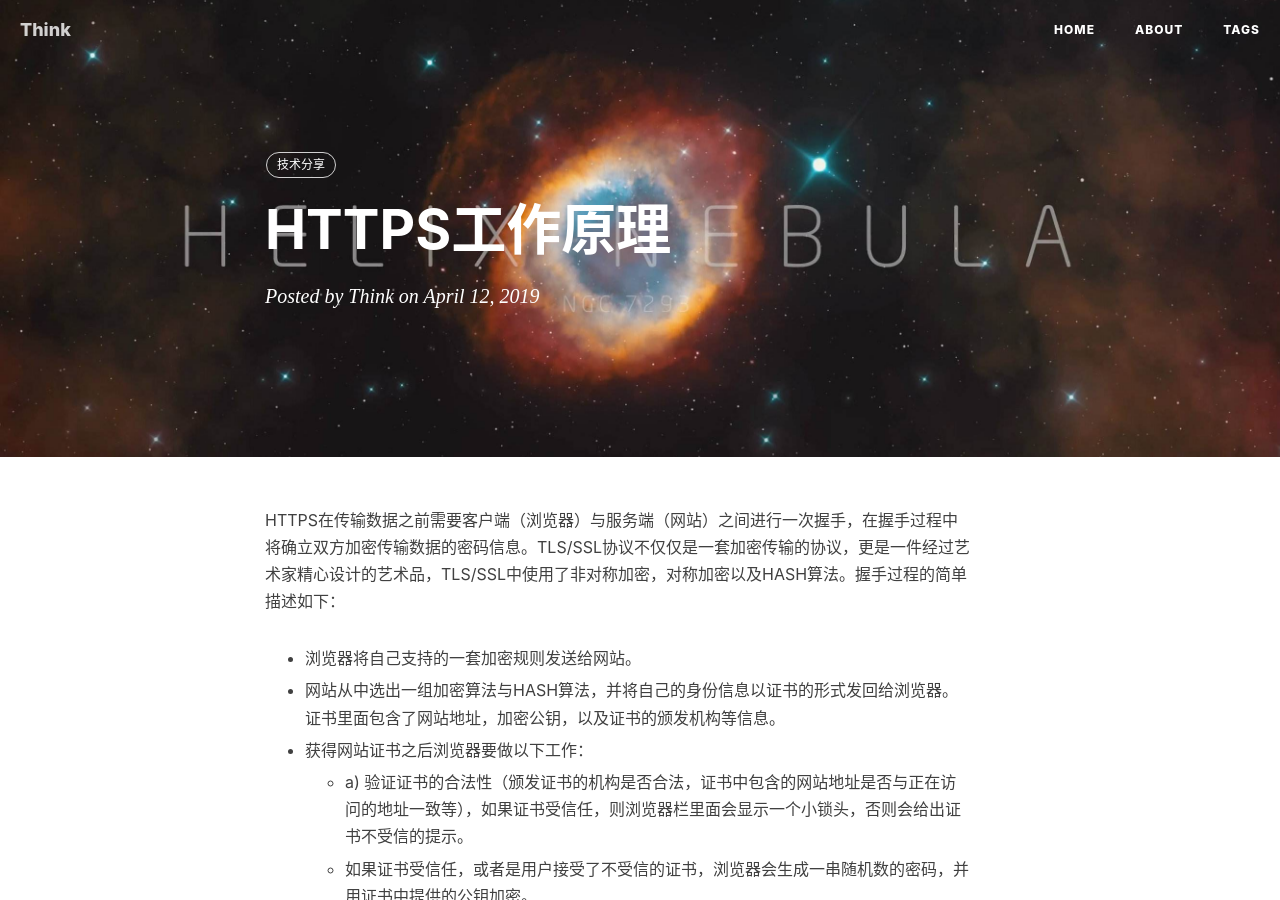
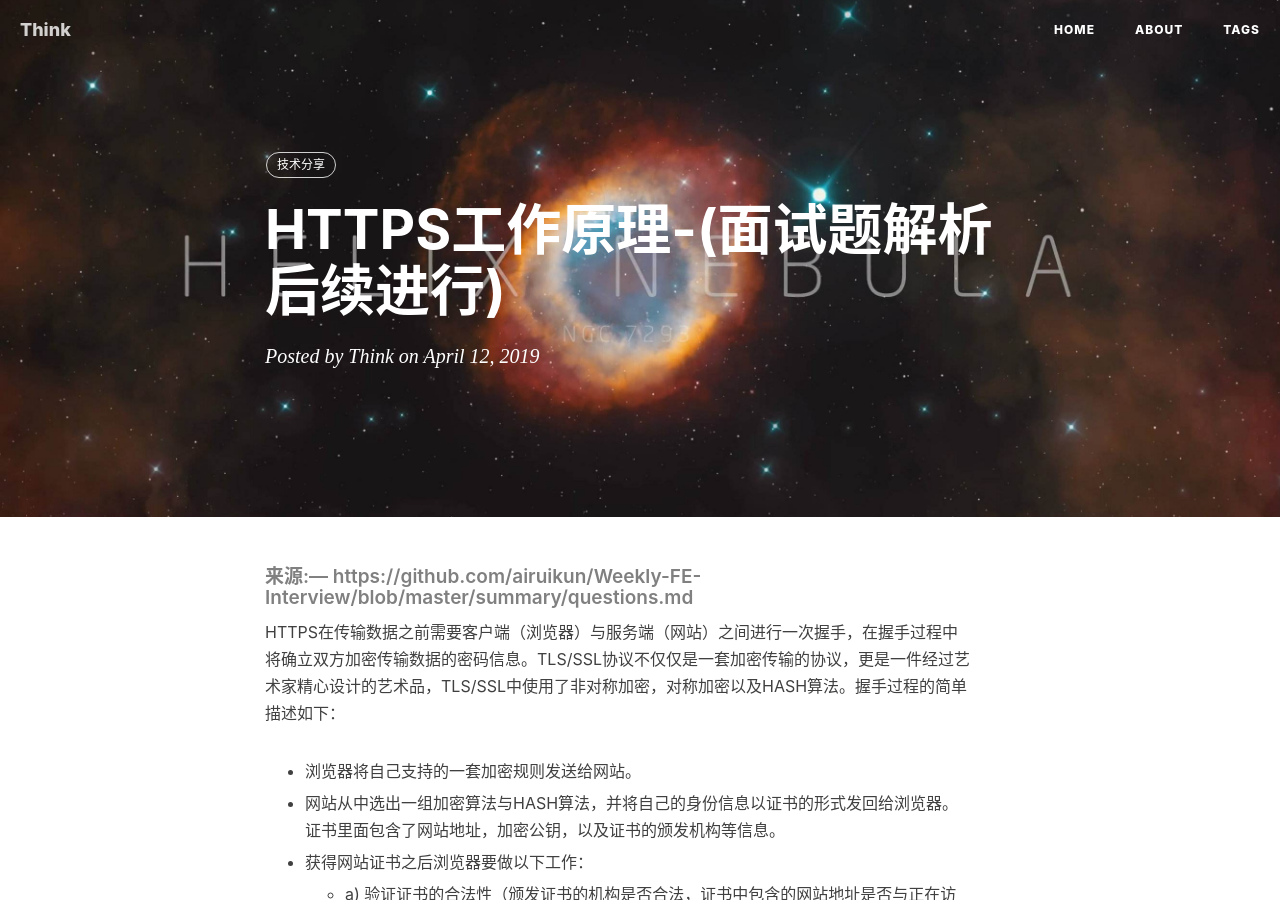
Before and after one commit to clark-maybe/fanliang8023.github.io, a Jekyll site: the page built from _posts/2019-04-17-HTTPS工作原理.md, in a window 1280 px wide and 900 px high. Built offline with Jekyll 4.4.1, drawn with Linux system fonts in a browser that asks for light colours; nearby versions of some CDN libraries; comment, search, counter and statistics services are not loaded.

Commit message:
addNewCode

```diff
--- a/_posts/2019-04-17-HTTPS工作原理.md
+++ b/_posts/2019-04-17-HTTPS工作原理.md
@@ -1,11 +1,12 @@
 ---
 layout: post
-title: "HTTPS工作原理"
+title: "HTTPS工作原理-(面试题解析后续进行)"
 date: 2019-04-12
 description: "HTTPS工作原理-(面试题解析后续进行)"
 tag: 技术分享
 ---
 
+##### 来源:--- https://github.com/airuikun/Weekly-FE-Interview/blob/master/summary/questions.md
 
 HTTPS在传输数据之前需要客户端（浏览器）与服务端（网站）之间进行一次握手，在握手过程中将确立双方加密传输数据的密码信息。TLS/SSL协议不仅仅是一套加密传输的协议，更是一件经过艺术家精心设计的艺术品，TLS/SSL中使用了非对称加密，对称加密以及HASH算法。握手过程的简单描述如下：
 
```
